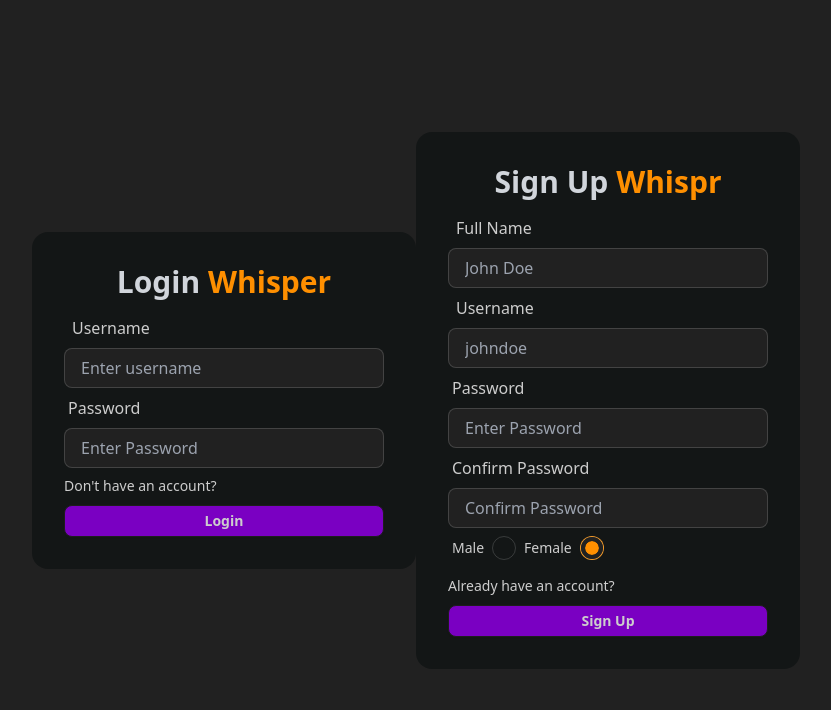
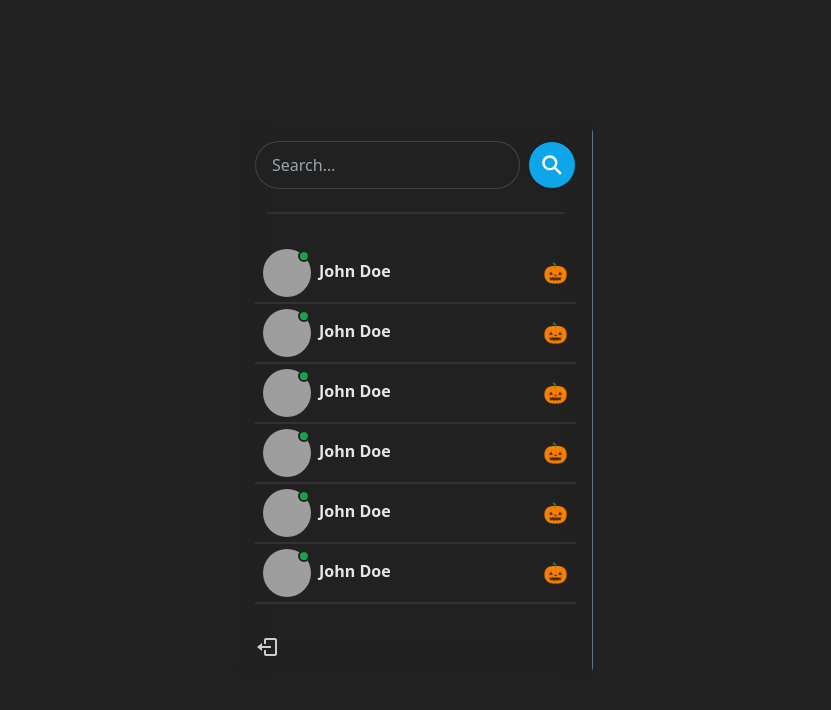
Before and after one commit to iamfaran/whispr-chat-app, a React (Vite) app in the folder frontend/: page / in a window 1280 px wide. Shown: the top 710 px of the page, without its empty margins (224-1055 px from the left). Built offline with nearby package versions, Linux system fonts and the light colour scheme; grey boxes are pictures that could not be loaded.

Commit message:
create sidebar

```diff
--- a/frontend/package.json
+++ b/frontend/package.json
@@ -11,7 +11,8 @@
   },
   "dependencies": {
     "react": "^18.2.0",
-    "react-dom": "^18.2.0"
+    "react-dom": "^18.2.0",
+    "react-icons": "^5.2.1"
   },
   "devDependencies": {
     "@types/react": "^18.2.66",
--- a/frontend/src/App.jsx
+++ b/frontend/src/App.jsx
@@ -1,10 +1,12 @@
 import Login from "./pages/login/Login";
 import Register from "./pages/register/Register";
+import Home from "./pages/home/Home";
 function App() {
   return (
     <div className="p-4  h-screen flex items-center justify-center">
-      <Login />
-      <Register />
+      {/* <Login />
+      <Register /> */}
+      <Home />
     </div>
   );
 }
--- /dev/null
+++ b/frontend/src/components/sidebar/Conversation.jsx
@@ -0,0 +1,26 @@
+const Conversation = () => {
+  return (
+    <>
+      <div className="flex gap-2 items-center hover:bg-sky-500 rounded p-2 py-1 cursor-pointer">
+        <div className="avatar online">
+          <div className="w-12 rounded-full">
+            <img
+              src="https://cdn0.iconfinder.com/data/icons/communication-line-10/24/account_profile_user_contact_person_avatar_placeholder-512.png"
+              alt="user avatar"
+            />
+          </div>
+        </div>
+
+        <div className="flex flex-col flex-1">
+          <div className="flex gap-3 justify-between">
+            <p className="font-bold text-gray-200">John Doe</p>
+            <span className="text-xl">🎃</span>
+          </div>
+        </div>
+      </div>
+
+      <div className="divider my-0 py-0 h-1" />
+    </>
+  );
+};
+export default Conversation;
--- /dev/null
+++ b/frontend/src/components/sidebar/Conversations.jsx
@@ -0,0 +1,14 @@
+import Conversation from "./Conversation";
+const Conversations = () => {
+  return (
+    <div className="py-2 flex flex-col overflow-auto">
+      <Conversation />
+      <Conversation />
+      <Conversation />
+      <Conversation />
+      <Conversation />
+      <Conversation />
+    </div>
+  );
+};
+export default Conversations;
--- /dev/null
+++ b/frontend/src/components/sidebar/LogoutButton.jsx
@@ -0,0 +1,10 @@
+import { BiLogOut } from "react-icons/bi";
+
+const LogoutButton = () => {
+  return (
+    <div className="mt-auto">
+      <BiLogOut className="w-6 h-6" />
+    </div>
+  );
+};
+export default LogoutButton;
--- /dev/null
+++ b/frontend/src/components/sidebar/SearchInput.jsx
@@ -0,0 +1,16 @@
+import { IoSearchSharp } from "react-icons/io5";
+const SearchInput = () => {
+  return (
+    <form className="flex items-center gap-2">
+      <input
+        type="text"
+        placeholder="Search…"
+        className="input input-bordered rounded-full"
+      />
+      <button type="submit" className="btn btn-circle bg-sky-500 text-white">
+        <IoSearchSharp className="w-6 h-6 outline-none" />
+      </button>
+    </form>
+  );
+};
+export default SearchInput;
--- /dev/null
+++ b/frontend/src/components/sidebar/Sidebar.jsx
@@ -0,0 +1,14 @@
+import SearchInput from "./SearchInput";
+import LogoutButton from "./LogoutButton";
+import Conversations from "./Conversations";
+const Sidebar = () => {
+  return (
+    <div className="border-r border-slate-500 p-4 flex flex-col">
+      <SearchInput />
+      <div className="divider px-3"></div>
+      <Conversations />
+      <LogoutButton />
+    </div>
+  );
+};
+export default Sidebar;
--- a/frontend/src/pages/home/Home.jsx
+++ b/frontend/src/pages/home/Home.jsx
@@ -1,5 +1,10 @@
+import Sidebar from "../../components/sidebar/Sidebar";
 const Home = () => {
-  return <div>Home Page</div>;
+  return (
+    <div className="flex sm:h-[450px] md:h-[550px] rounded-lg overflow-hidden bg-gray-400 bg-clip-padding backdrop-filter backdrop-blur-lg bg-opacity-0">
+      <Sidebar />
+    </div>
+  );
 };
 
 export default Home;
```
Also changed, not shown: 1 other file (tests, documents, lock files or other folders).
